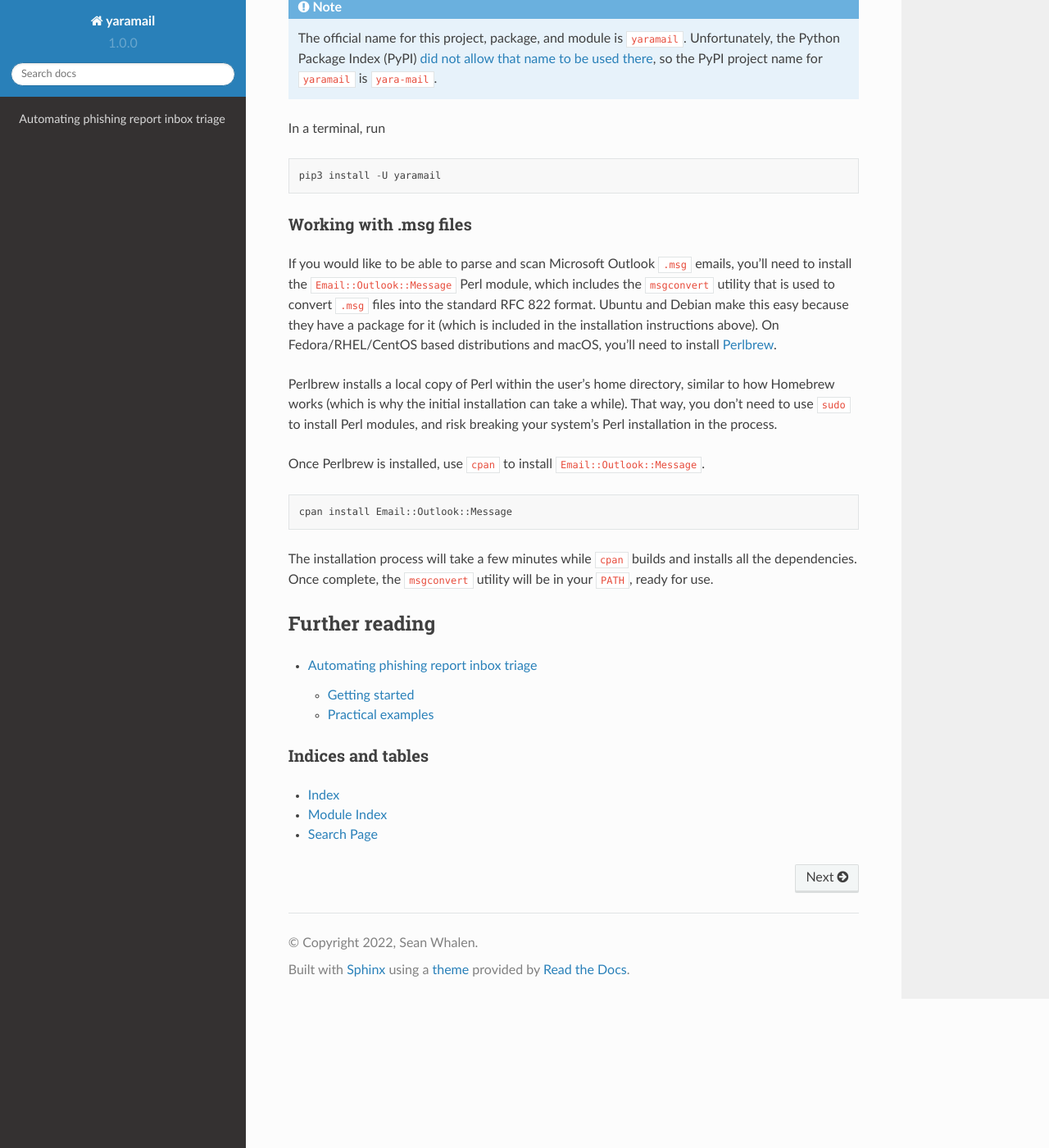
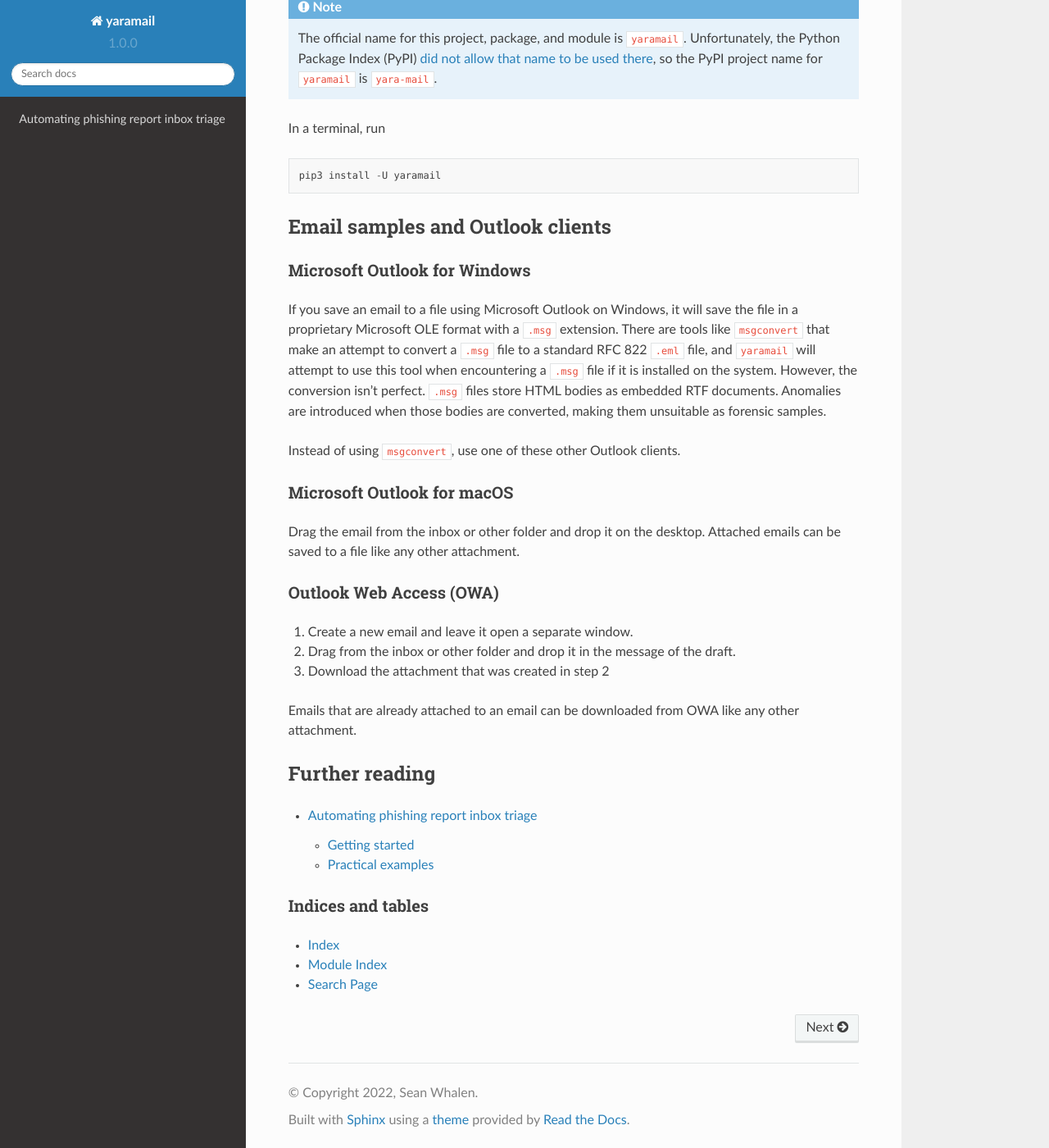
Before and after one commit to seanthegeek/yaramail, a Sphinx documentation site: the page built from docs/source/index.md, in a window 1280 px wide and 1400 px high, scrolled down 2655 px. Shown: the whole window at 82% size. Built offline with Sphinx 7.4.7 and the Read the Docs theme 2.0.0, drawn with Linux system fonts in a browser that asks for light colours.

Commit message:
Replace .msg guide

````diff
--- a/docs/source/index.md
+++ b/docs/source/index.md
@@ -133,30 +133,34 @@
 pip3 install -U yaramail
 ```
 
-### Working with .msg files
+## Email samples and Outlook clients
 
-If you would like to be able to parse and scan Microsoft Outlook `.msg`
-emails, you'll need to install the `Email::Outlook::Message` Perl module, which
-includes the `msgconvert` utility that is used to convert `.msg` files into the
-standard RFC 822 format. Ubuntu and Debian make this easy because they have a
-package for it (which is included in the installation instructions above). On
-Fedora/RHEL/CentOS based distributions and macOS, you'll need to install
-[Perlbrew][perlbrew].
+### Microsoft Outlook for Windows
 
-Perlbrew installs a local copy of Perl within the user's home directory,
-similar to how Homebrew works (which is why the initial installation can take
-a while). That way, you don't need to use `sudo` to  install Perl modules, and
-risk breaking your system's Perl installation in the process.
+If you save an email to a file using Microsoft Outlook on Windows, it will
+save the file in a proprietary Microsoft OLE format with a `.msg` extension.
+There are tools like `msgconvert` that make an attempt to convert a `.msg`
+file to a standard RFC 822 `.eml` file, and `yaramail` will attempt to use
+this tool when encountering a `.msg` file if it is installed on the system.
+However, the conversion isn't perfect. `.msg` files store HTML bodies as
+embedded RTF documents. Anomalies are introduced when those bodies are
+converted, making them unsuitable as forensic samples.
 
-Once Perlbrew is installed, use `cpan` to install `Email::Outlook::Message`.
+Instead of using `msgconvert`, use one of these other Outlook clients.
 
-```
-cpan install Email::Outlook::Message
-```
+### Microsoft Outlook for macOS
 
-The installation process will take a few minutes while `cpan` builds and
-installs all the dependencies. Once complete, the `msgconvert` utility will be
-in your `PATH`, ready for use.
+Drag the email from the inbox or other folder and drop it on the desktop.
+Attached emails can be saved to a file like any other attachment.
+
+### Outlook Web Access (OWA)
+
+1. Create a new email and leave it open a separate window.
+2. Drag from the inbox or other folder and drop it in the message of the draft.
+3. Download the attachment that was created in step 2
+
+Emails that are already attached to an email can be downloaded from OWA like
+any other attachment.
 
 ## Further reading
 
````
Also changed, not shown: README.md (+23 -20 lines).
